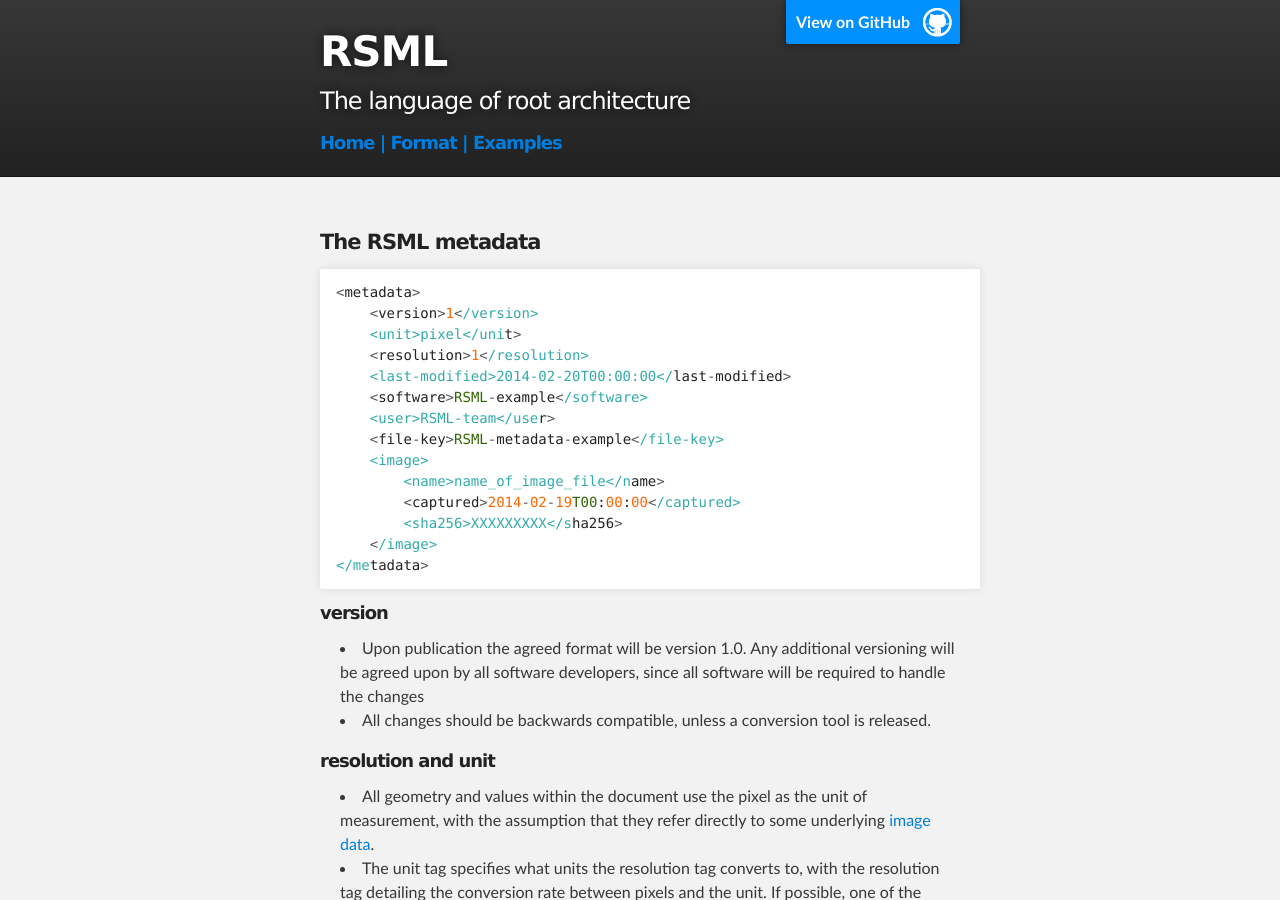
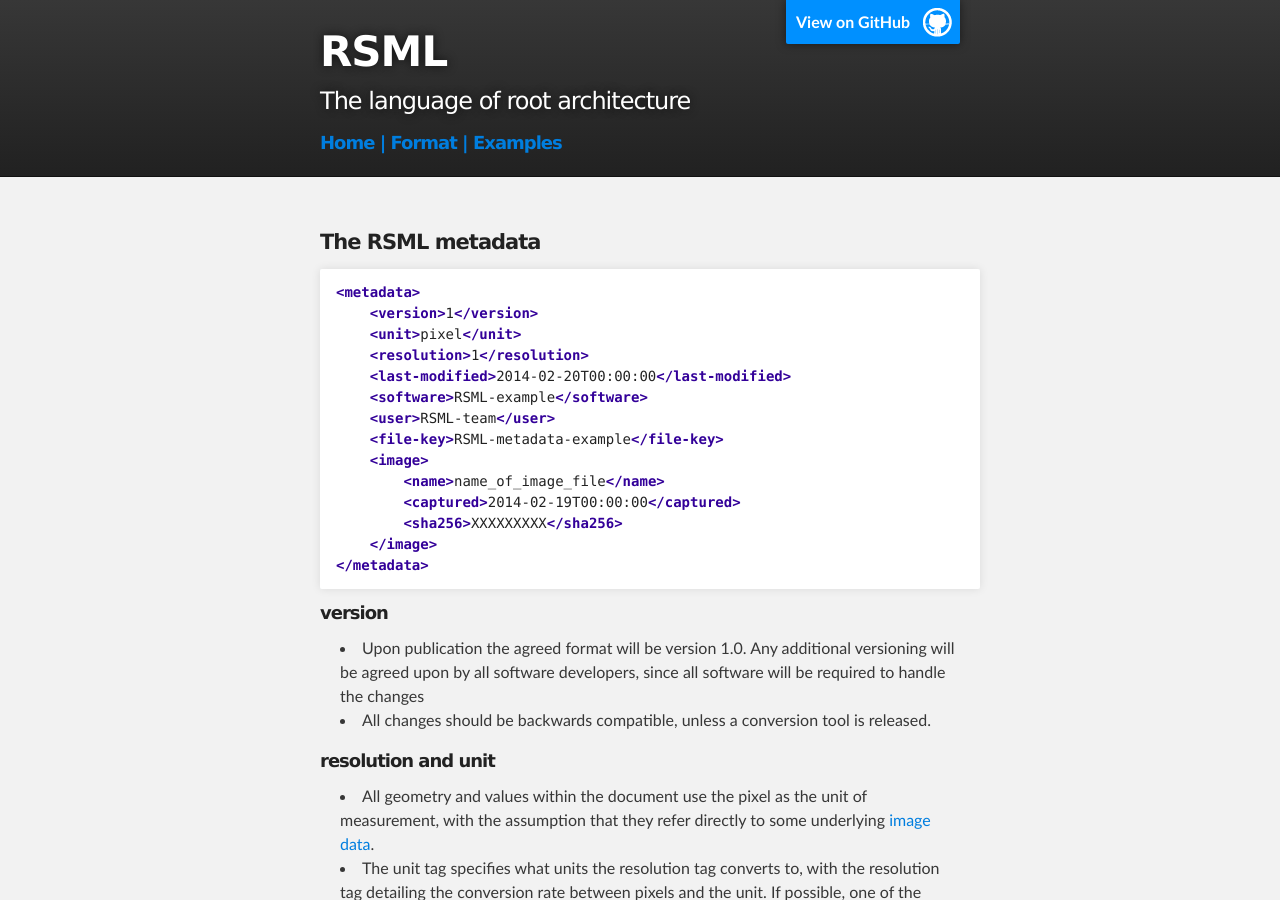
Before and after one commit to RootSystemML/RootSystemML.github.io, a Jekyll site: the page built from format/metadata.md, in a window 1280 px wide and 900 px high. Built offline with Jekyll 4.4.1, drawn with Linux system fonts in a browser that asks for light colours.

Commit message:
new test highlight rsml header

```diff
--- a/format/metadata.md
+++ b/format/metadata.md
@@ -5,7 +5,7 @@ layout: default
 
 ####The RSML metadata
 
-{% highlight ruby %}
+{% highlight xml %}
 <metadata>
     <version>1</version>
     <unit>pixel</unit>
```
